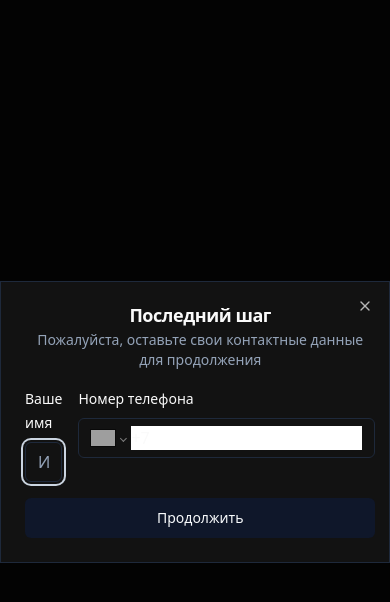
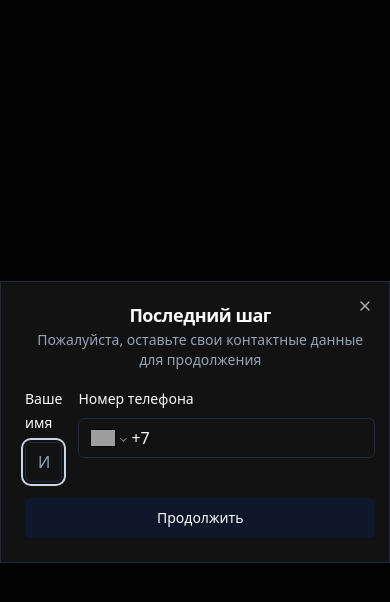
Before and after one commit to Seidakhanov/waitlistseida, a React (Vite) app: page / in a window 390 px wide. Both pictures are taken after a click on the button "Перейти в YouTube". Shown: the top 602 px of the page. Built offline with nearby package versions, Linux system fonts and the light colour scheme; no server answers; grey boxes are pictures that could not be loaded; the HTML template or start-up script is replaced by a standard one.

Commit message:
Fix phone input styling on dark mode
Update PhoneInput to use design-system colors on dark background, replacing white background with appropriate bg-background and text colors. Adjust internal input/select styling to ensure consistent appearance with the rest of the UI.

```diff
--- a/src/pages/Index.tsx
+++ b/src/pages/Index.tsx
@@ -164,7 +164,7 @@ const Index = () => {
                           defaultCountry={countryCode as any}
                           value={field.value}
                           onChange={field.onChange}
-                          className="flex h-10 w-full rounded-md border border-input bg-background px-3 py-2 text-base ring-offset-background placeholder:text-muted-foreground focus-visible:outline-none focus-visible:ring-2 focus-visible:ring-ring focus-visible:ring-offset-2"
+                          className="flex h-10 w-full rounded-md border border-input bg-background px-3 py-2 text-base text-foreground ring-offset-background placeholder:text-muted-foreground focus-visible:outline-none focus-visible:ring-2 focus-visible:ring-ring focus-visible:ring-offset-2 [&_input]:bg-background [&_input]:text-foreground [&_select]:bg-background [&_select]:text-foreground"
                         />
                       </FormControl>
                       <FormMessage />
```
